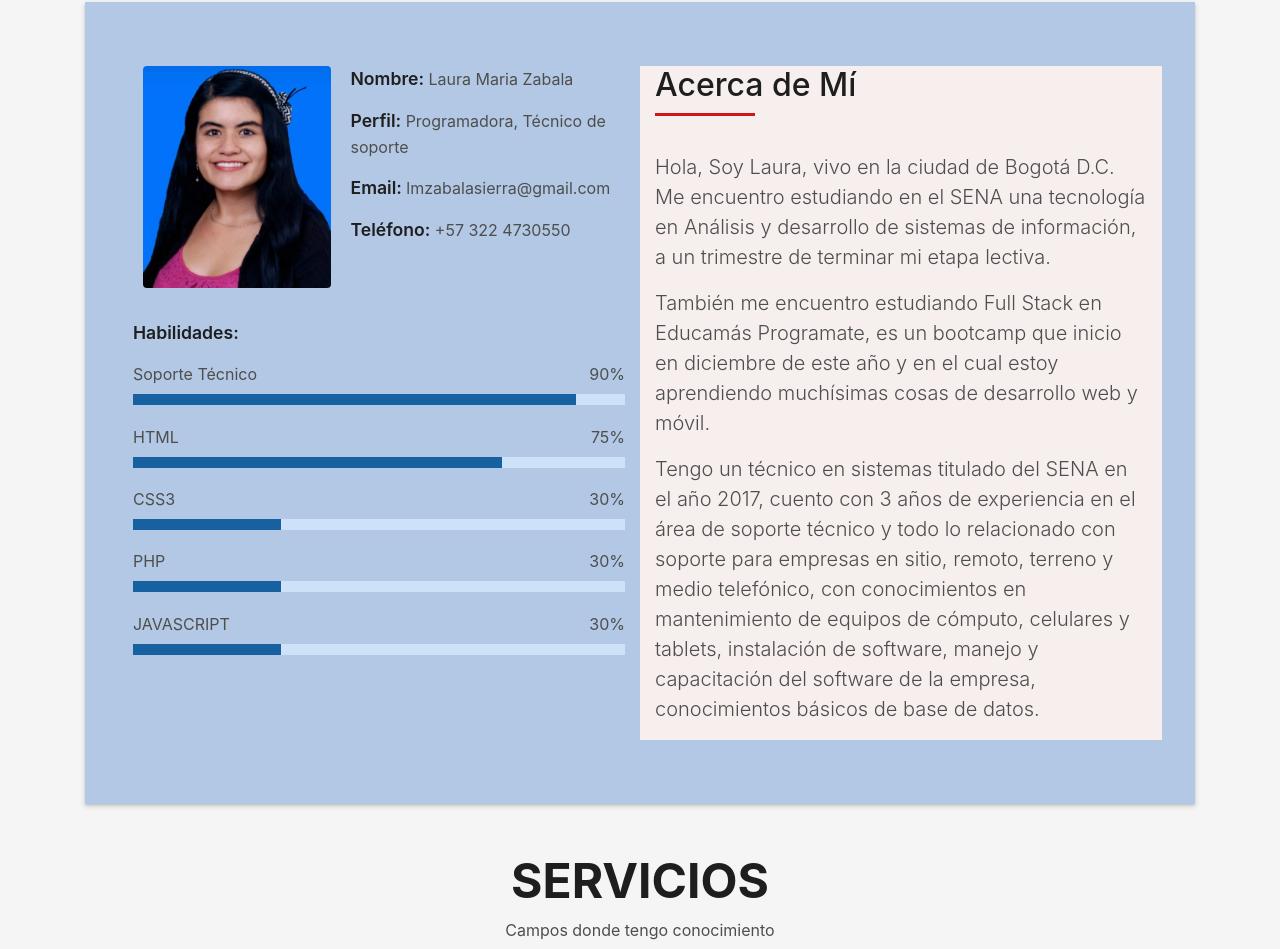
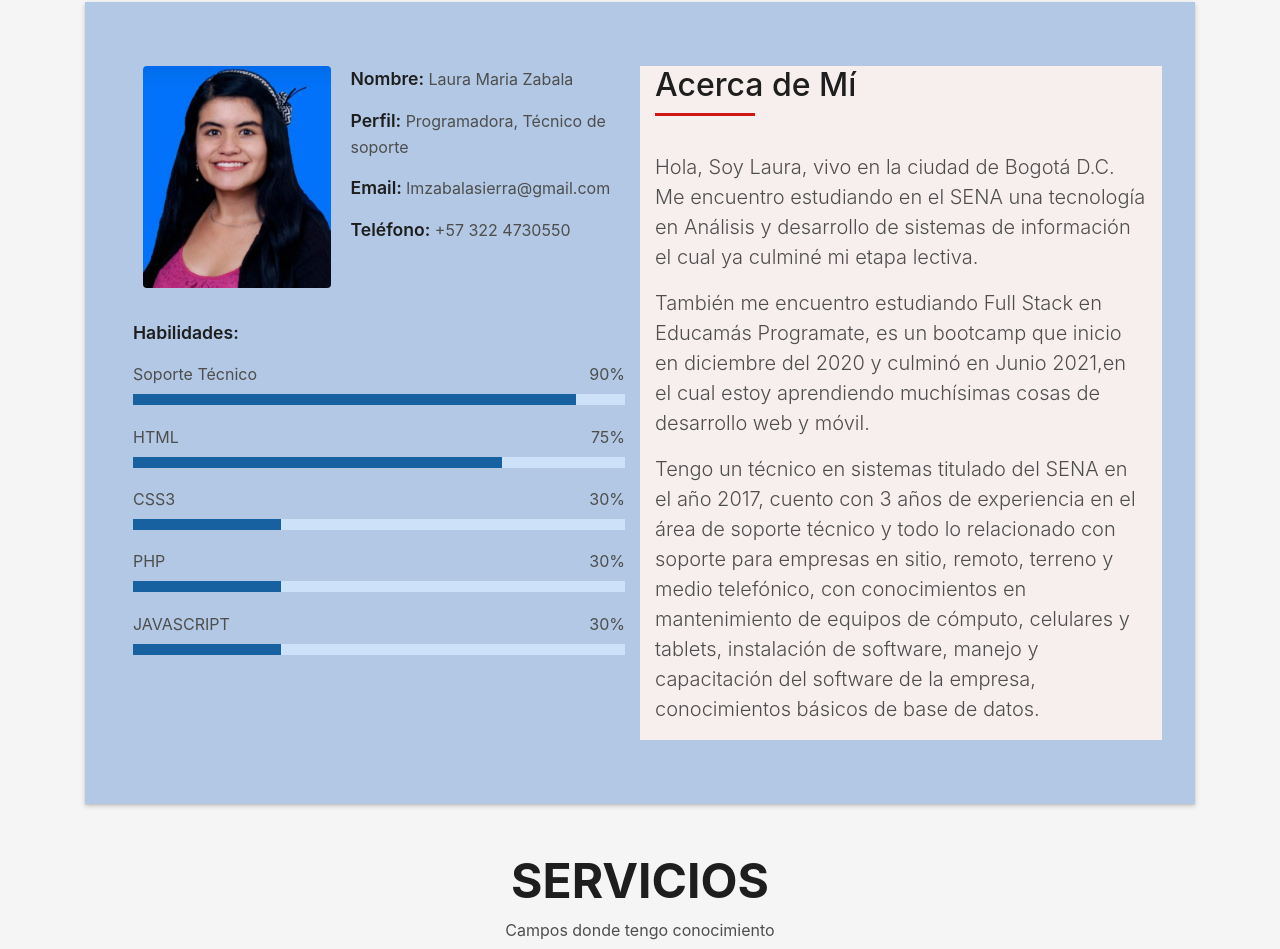
Before and after one commit to LauraMariaZabala/PortafoliolauraZabala, a plain HTML site: page index.html in a window 1280 px wide. Shown: the part 862-1811 px from the top of the page. Drawn offline with Linux system fonts and the light colour scheme; files whose address does not match are found by name.

Commit message:
corrección de perfil

```diff
--- a/index.html
+++ b/index.html
@@ -141,12 +141,12 @@
                   </div>
                   <p class="lead">
                     Hola, Soy Laura, vivo en la ciudad de Bogotá D.C. Me encuentro estudiando
-                    en el SENA una tecnología en Análisis y desarrollo de sistemas de información, a un
-                    trimestre de terminar mi etapa lectiva.
+                    en el SENA una tecnología en Análisis y desarrollo de sistemas de información el
+                    cual ya culminé mi etapa lectiva.
                   </p>
                   <p class="lead">
                     También me encuentro estudiando Full Stack en Educamás Programate, es un bootcamp
-                    que inicio en diciembre de este año y en el cual estoy aprendiendo muchísimas cosas
+                    que inicio en diciembre del 2020 y culminó en Junio 2021,en el cual estoy aprendiendo muchísimas cosas
                     de desarrollo web y móvil.
 
                   </p>
```
